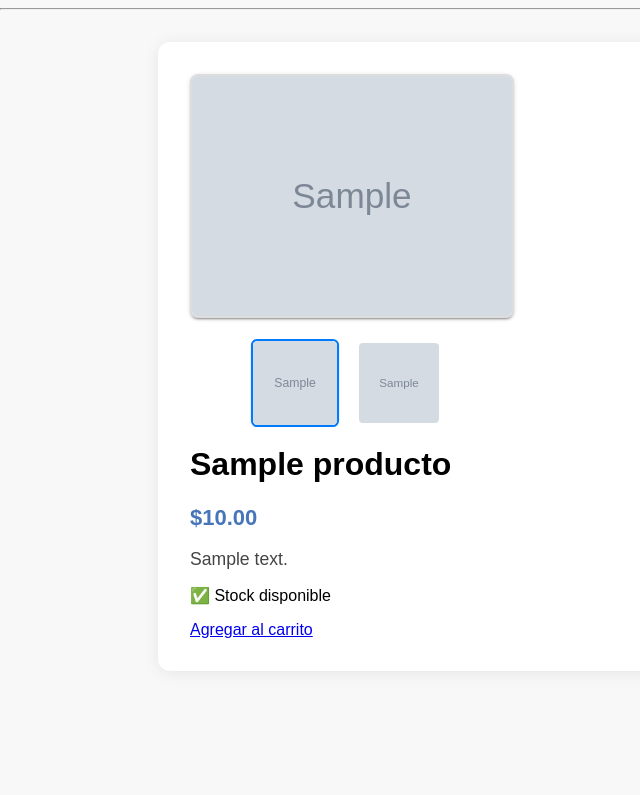
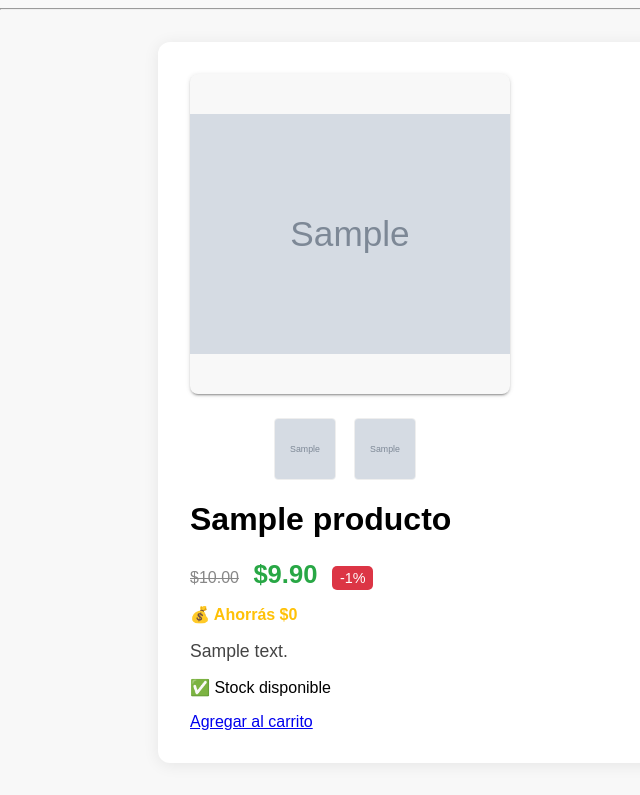
Before and after one commit to SantyCalz/ProyectoEcommerce, a Django app: page /producto/1/ in a window 1280 px wide. Shown: the part 18-813 px from the top of the page, without its empty margins (0-640 px from the left). Before the commit the page ends 656 px from the top, so only its background shows below. Run offline with Django 5.2, Linux system fonts and the light colour scheme; tables that the repository leaves empty hold one stand-in row (values such as "Sample post"); grey boxes marked "Sample" are stand-in pictures.

Commit message:
Refactorización de modelos, limpieza de base de datos y mejoras generales
- Unificado modelo de usuario personalizado (datos_usuarios)
- Eliminadas tablas y modelos residuales (auth_user, perfil, etc.)
- Actualizados admin, forms y relaciones a AUTH_USER_MODEL
- Mejoras en vistas, templates y estilos
- Migraciones generadas y base de datos limpia

```diff
--- a/productos/models.py
+++ b/productos/models.py
@@ -1,6 +1,6 @@
-
 from django.db import models
-from django.contrib.auth.models import User
+from django.conf import settings
+from django.contrib.auth.models import AbstractUser
 
 
 class Categoria(models.Model):
@@ -11,13 +11,33 @@
 
 
 class Producto(models.Model):
-    nombre = models.CharField(max_length=100)
+    nombre = models.CharField(max_length=200)
     descripcion = models.TextField()
     precio = models.DecimalField(max_digits=10, decimal_places=2)
+    descuento = models.PositiveIntegerField(default=0)  # en porcentaje
     stock = models.PositiveIntegerField(default=0)
-    creado = models.DateTimeField(auto_now_add=True)
-    imagen = models.ImageField(upload_to='productos/', blank=True, null=True)
-    categoria = models.ForeignKey(Categoria, on_delete=models.CASCADE, related_name="productos", null=True, blank=True)
+    imagen = models.ImageField(upload_to="productos/", blank=True, null=True)
+    categoria = models.ForeignKey(  # 🔹 relación con categoría
+        Categoria,
+        on_delete=models.CASCADE,
+        related_name="productos",
+        null=True,
+        blank=True
+    )
+
+    @property
+    def precio_con_descuento(self):
+        """Devuelve el precio final con descuento aplicado"""
+        if self.descuento > 0:
+            return self.precio - (self.precio * self.descuento / 100)
+        return self.precio
+
+    @property
+    def ahorro(self):
+        """Monto exacto de dinero que el cliente ahorra"""
+        if self.descuento > 0:
+            return self.precio * self.descuento / 100
+        return 0
 
     def __str__(self):
         return self.nombre
@@ -32,13 +52,12 @@
 
 
 class Carrito(models.Model):
-    usuario = models.OneToOneField(User, on_delete=models.CASCADE)
+    usuario = models.OneToOneField(settings.AUTH_USER_MODEL, on_delete=models.CASCADE)
     productos = models.ManyToManyField(Producto, through='CarritoProducto', blank=True)
     creado = models.DateTimeField(auto_now_add=True)
 
     def total(self):
-        total = sum(item.subtotal() for item in self.carritoproducto_set.all())
-        return total
+        return sum(item.subtotal() for item in self.carritoproducto_set.all())
 
     def __str__(self):
         return f"Carrito de {self.usuario.username}"
@@ -57,7 +76,7 @@
 
 
 class Pedido(models.Model):
-    usuario = models.ForeignKey(User, on_delete=models.CASCADE)
+    usuario = models.ForeignKey(settings.AUTH_USER_MODEL, on_delete=models.CASCADE)
     fecha = models.DateTimeField(auto_now_add=True)
     total = models.DecimalField(max_digits=10, decimal_places=2)
     productos = models.ManyToManyField('Producto', through='PedidoProducto')
@@ -77,3 +96,37 @@
 
     def __str__(self):
         return f"{self.cantidad} x {self.producto.nombre}"
+
+
+# 🔹 Perfil extendido del usuario
+class Perfil(models.Model):
+    user = models.OneToOneField(settings.AUTH_USER_MODEL, on_delete=models.CASCADE)
+    telefono_codigo = models.CharField(max_length=5, blank=True, null=True, help_text="Ej: +54")
+    telefono_numero = models.CharField(max_length=15, blank=True, null=True, help_text="Ej: 113456789")
+
+    def __str__(self):
+        return f"Perfil de {self.user.username}"
+
+
+class Usuario(AbstractUser):
+    telefono = models.CharField(max_length=20, blank=True, null=True)
+    groups = models.ManyToManyField(
+        'auth.Group',
+        related_name='productos_usuario_set',
+        blank=True,
+        help_text='The groups this user belongs to.',
+        verbose_name='groups'
+    )
+    user_permissions = models.ManyToManyField(
+        'auth.Permission',
+        related_name='productos_usuario_set',
+        blank=True,
+        help_text='Specific permissions for this user.',
+        verbose_name='user permissions'
+    )
+
+    def __str__(self):
+        return self.username
+
+    class Meta:
+        db_table = 'datos_usuarios'
--- a/productos/static/productos/style.css
+++ b/productos/static/productos/style.css
@@ -265,3 +265,24 @@
     color: red;
     font-weight: bold;
 }
+
+.precio-original {
+    text-decoration: line-through;
+    color: #888;
+    margin-right: 8px;
+}
+
+.precio-descuento {
+    color: #e60023;
+    font-weight: bold;
+    font-size: 1.2em;
+}
+
+.badge-descuento {
+    background-color: #ff4d4d;
+    color: white;
+    padding: 3px 6px;
+    border-radius: 4px;
+    font-size: 0.9em;
+    margin-left: 5px;
+}
--- a/productos/templates/productos/detalle_producto.html
+++ b/productos/templates/productos/detalle_producto.html
@@ -4,42 +4,29 @@
 {% block head %}
 <link rel="stylesheet" href="{% static 'productos/detalle_producto.css' %}">
 <style>
-    .galeria {
-        display: flex;
-        flex-direction: column;
-        align-items: center;
+    .precio-original {
+        text-decoration: line-through;
+        color: #888;
+        margin-right: 10px;
     }
-
-    .imagen-principal {
-        max-width: 500px;
-        height: auto;
-        margin-bottom: 15px;
-        border: 2px solid #ddd;
-        border-radius: 8px;
-        object-fit: contain;
+    .precio-descuento {
+        color: #28a745;
+        font-size: 1.6rem;
+        font-weight: bold;
     }
-
-    .miniaturas {
-        display: flex;
-        gap: 10px;
-        flex-wrap: wrap;
-        justify-content: center;
+    .badge-descuento {
+        background-color: #dc3545;
+        color: #fff;
+        font-size: 0.9rem;
+        margin-left: 10px;
+        padding: 4px 8px;
+        border-radius: 5px;
     }
-
-    .miniaturas img {
-        width: 80px;
-        height: 80px;
-        object-fit: cover;
-        border: 2px solid transparent;
-        border-radius: 6px;
-        cursor: pointer;
-        transition: 0.2s;
-    }
-
-    .miniaturas img:hover,
-    .miniaturas img.active {
-        border-color: #007bff;
-        transform: scale(1.05);
+    .ahorro-texto {
+        margin-top: 10px;
+        font-size: 1rem;
+        font-weight: bold;
+        color: #ffc107;
     }
 </style>
 {% endblock %}
@@ -49,13 +36,11 @@
     <div class="row">
         <!-- Galería -->
         <div class="col-md-6 galeria">
-            <!-- Imagen principal -->
             <img id="imagen-principal"
                  class="imagen-principal"
                  src="{% if producto.imagen %}{{ producto.imagen.url }}{% endif %}"
                  alt="{{ producto.nombre }}">
 
-            <!-- Miniaturas -->
             <div class="miniaturas">
                 {% if producto.imagen %}
                     <img src="{{ producto.imagen.url }}"
@@ -73,10 +58,21 @@
             </div>
         </div>
 
-        <!-- Info del producto -->
+        <!-- Info -->
         <div class="col-md-6">
             <h1>{{ producto.nombre }}</h1>
-            <p class="precio h4 text-success">${{ producto.precio }}</p>
+
+            {% if producto.descuento > 0 %}
+                <p>
+                    <span class="precio-original">${{ producto.precio }}</span>
+                    <span class="precio-descuento">${{ producto.precio_con_descuento|floatformat:2 }}</span>
+                    <span class="badge-descuento">-{{ producto.descuento }}%</span>
+                </p>
+                <p class="ahorro-texto">💰 Ahorrás ${{ producto.ahorro|floatformat:0 }}</p>
+            {% else %}
+                <p class="precio h4 text-success">${{ producto.precio }}</p>
+            {% endif %}
+
             <p class="descripcion">{{ producto.descripcion }}</p>
 
             {% if producto.stock == 0 %}
@@ -94,13 +90,10 @@
     </div>
 </div>
 
-<!-- Script para cambiar imagen -->
 <script>
     function cambiarImagen(elemento) {
         const imagenPrincipal = document.getElementById("imagen-principal");
         imagenPrincipal.src = elemento.src;
-
-        // Quitar "active" de todas y asignar a la clickeada
         document.querySelectorAll(".miniaturas img").forEach(img => img.classList.remove("active"));
         elemento.classList.add("active");
     }
--- a/productos/views.py
+++ b/productos/views.py
@@ -3,18 +3,18 @@
 from django.contrib.auth.decorators import login_required
 from django.contrib.auth import login, logout
 from django.contrib.auth.forms import AuthenticationForm
-from .models import Producto, Carrito, CarritoProducto, Categoria
+from .models import Producto, Carrito, CarritoProducto, Categoria, Pedido, PedidoProducto
 from .forms import RegistroForm
-from .models import Pedido, PedidoProducto
 
 
 def detalle_producto(request, producto_id):
     producto = get_object_or_404(Producto, id=producto_id)
     return render(request, 'productos/detalle_producto.html', {'producto': producto})
 
+
 def lista_productos(request):
-    query = request.GET.get('q')  # texto buscador
-    categoria_id = request.GET.get('categoria')  # id de categoría seleccionada
+    query = request.GET.get('q')
+    categoria_id = request.GET.get('categoria')
 
     productos = Producto.objects.all()
     categorias = Categoria.objects.all()
@@ -38,7 +38,6 @@
     producto = get_object_or_404(Producto, id=producto_id)
 
     if producto.stock <= 0:
-        # Podrías mostrar un mensaje de "Agotado"
         return redirect('lista_productos')
 
     carrito, created = Carrito.objects.get_or_create(usuario=request.user)
@@ -69,6 +68,13 @@
 
 
 @login_required
+def vaciar_carrito(request):
+    carrito, created = Carrito.objects.get_or_create(usuario=request.user)
+    carrito.carritoproducto_set.all().delete()
+    return redirect('ver_carrito')
+
+
+@login_required
 def checkout(request):
     carrito, created = Carrito.objects.get_or_create(usuario=request.user)
     total = carrito.total()
@@ -76,27 +82,27 @@
     if request.method == 'POST':
         direccion = request.POST.get('direccion', '')
 
-        # Crear pedido
         pedido = Pedido.objects.create(usuario=request.user, total=total, direccion_envio=direccion)
 
-        # Agregar productos al pedido y descontar stock
         for item in carrito.carritoproducto_set.all():
-            # Crear detalle de pedido
             PedidoProducto.objects.create(
                 pedido=pedido,
                 producto=item.producto,
                 cantidad=item.cantidad
             )
-
-            # Descontar stock
             item.producto.stock -= item.cantidad
             item.producto.save()
 
-        carrito.carritoproducto_set.all().delete()  # Vacía el carrito
+        carrito.carritoproducto_set.all().delete()
         return render(request, 'productos/gracias.html', {'pedido': pedido})
 
     return render(request, 'productos/checkout.html', {'carrito': carrito, 'total': total})
 
+
+@login_required
+def historial_pedidos(request):
+    pedidos = Pedido.objects.filter(usuario=request.user).order_by('-fecha')
+    return render(request, 'productos/historial.html', {'pedidos': pedidos})
 
 
 def registro(request):
@@ -109,6 +115,7 @@
     else:
         form = RegistroForm()
     return render(request, 'productos/registro.html', {'form': form})
+
 
 
 def login_usuario(request):
@@ -127,36 +134,3 @@
 def logout_usuario(request):
     logout(request)
     return redirect('login_usuario')
-
-
-@login_required
-def vaciar_carrito(request):
-    carrito, created = Carrito.objects.get_or_create(usuario=request.user)
-    carrito.carritoproducto_set.all().delete()
-    return redirect('ver_carrito')
-
-
-@login_required
-def historial_pedidos(request):
-    pedidos = Pedido.objects.filter(usuario=request.user).order_by('-fecha')
-    return render(request, 'productos/historial.html', {'pedidos': pedidos})
-
-@login_required
-def agregar_al_carrito(request, producto_id):
-    producto = get_object_or_404(Producto, id=producto_id)
-
-    if producto.stock <= 0:
-        # Producto agotado, redirigir y opcionalmente mostrar mensaje
-        return redirect('lista_productos')
-
-    carrito, created = Carrito.objects.get_or_create(usuario=request.user)
-    carrito_producto, created = CarritoProducto.objects.get_or_create(
-        carrito=carrito,
-        producto=producto
-    )
-
-    if not created:
-        if carrito_producto.cantidad < producto.stock:
-            carrito_producto.cantidad += 1
-            carrito_producto.save()
-    return redirect('ver_carrito')
--- a/tienda/settings.py
+++ b/tienda/settings.py
@@ -130,3 +130,4 @@
 # https://docs.djangoproject.com/en/5.2/ref/settings/#default-auto-field
 
 DEFAULT_AUTO_FIELD = 'django.db.models.BigAutoField'
+AUTH_USER_MODEL = 'productos.Usuario'
```
Also changed, not shown: listar_tablas_sqlite.py (added, +21 -0 lines), productos/admin.py (+12 -0 lines), productos/forms.py (+29 -4 lines), productos/templates/productos/lista.html (+44 -6 lines), productos/migrations/0006_producto_descuento.py (added), productos/migrations/0007_remove_producto_creado_alter_producto_descuento_and_more.py (added), productos/migrations/0008_perfil.py (added), productos/migrations/0009_usuario.py (added), productos/migrations/0010_alter_usuario_options_alter_usuario_table.py (added).
